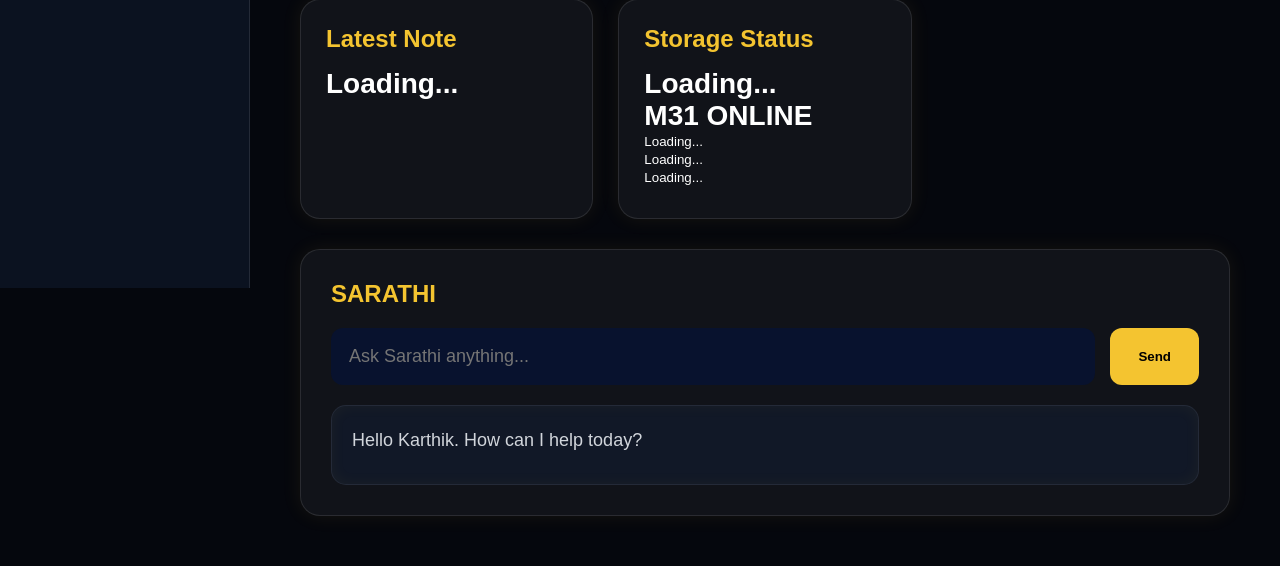
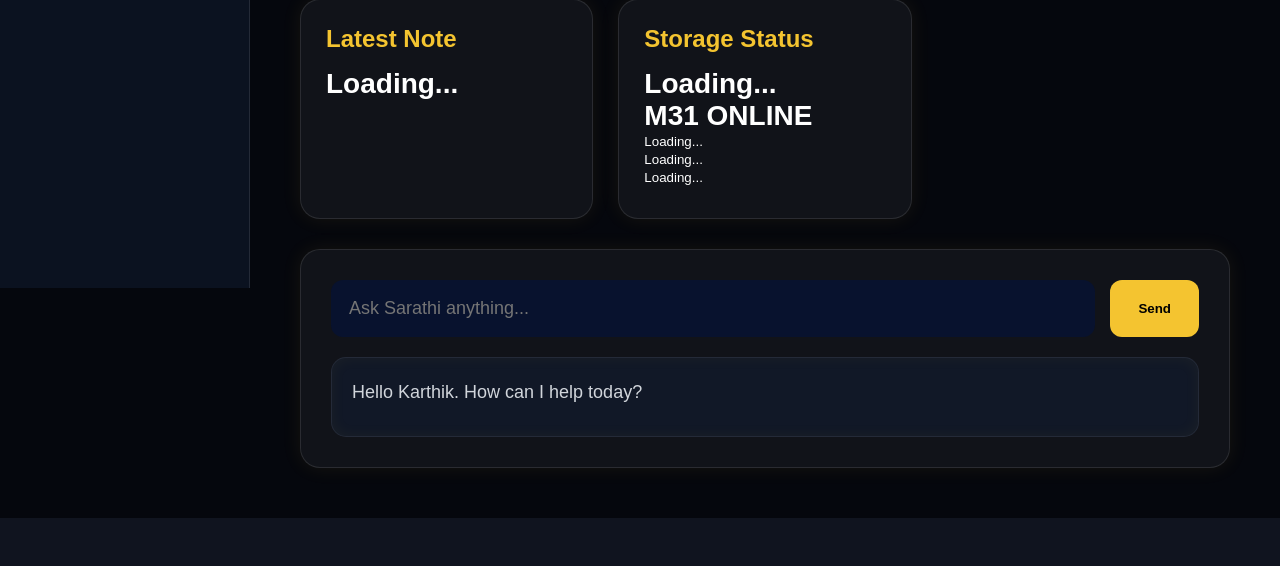
Before and after one commit to bsvk2194/sarathi, a Flask app: page /dashboard in a window 1280 px wide. Shown: the part 512-1078 px from the top of the page. After the commit the page ends 1030 px from the top, so only its background shows below. Run offline with Flask 3, Linux system fonts and the light colour scheme; data that the repository does not hold is empty.

Commit message:
home page update

```diff
--- a/templates/home.html
+++ b/templates/home.html
@@ -279,8 +279,6 @@ SARATHI Home
 
 <div class="assistant-card">
 
-    <h2>SARATHI</h2>
-
     <div class="assistant-input">
 
         <input
```
